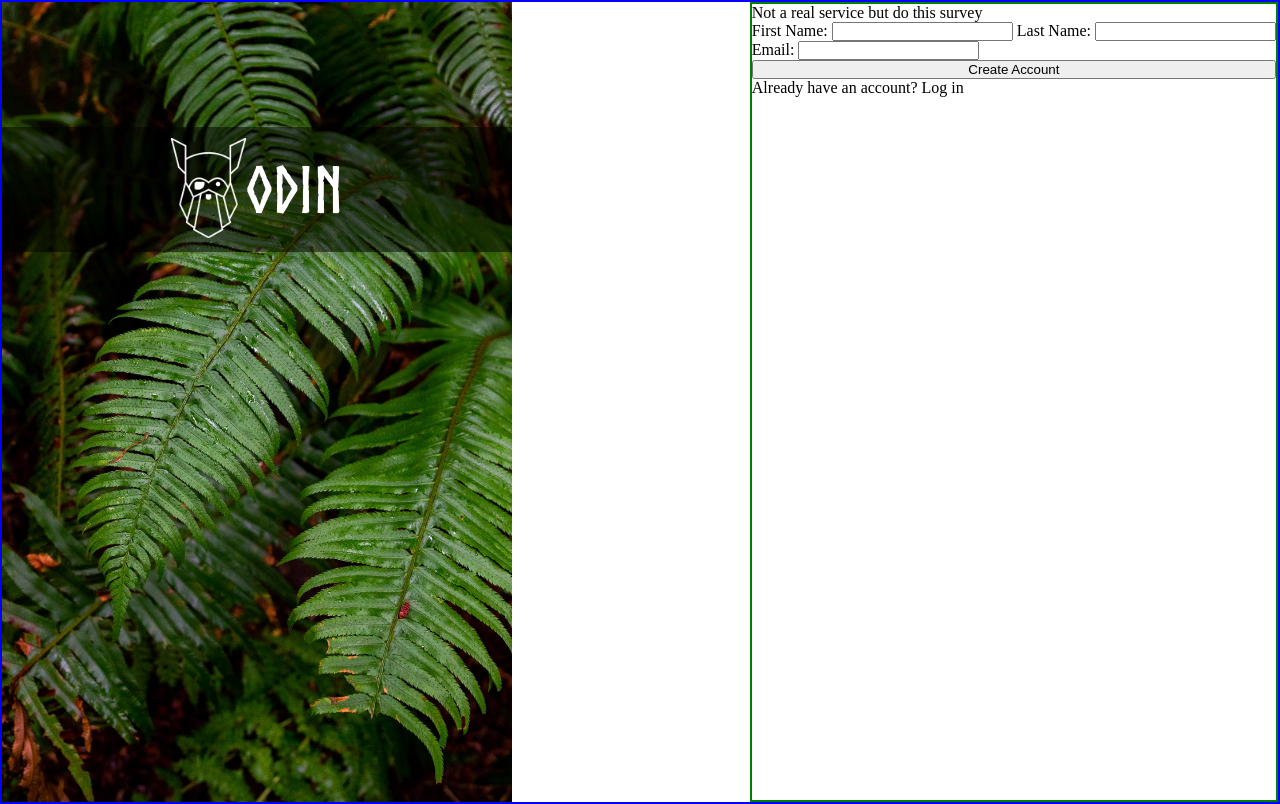
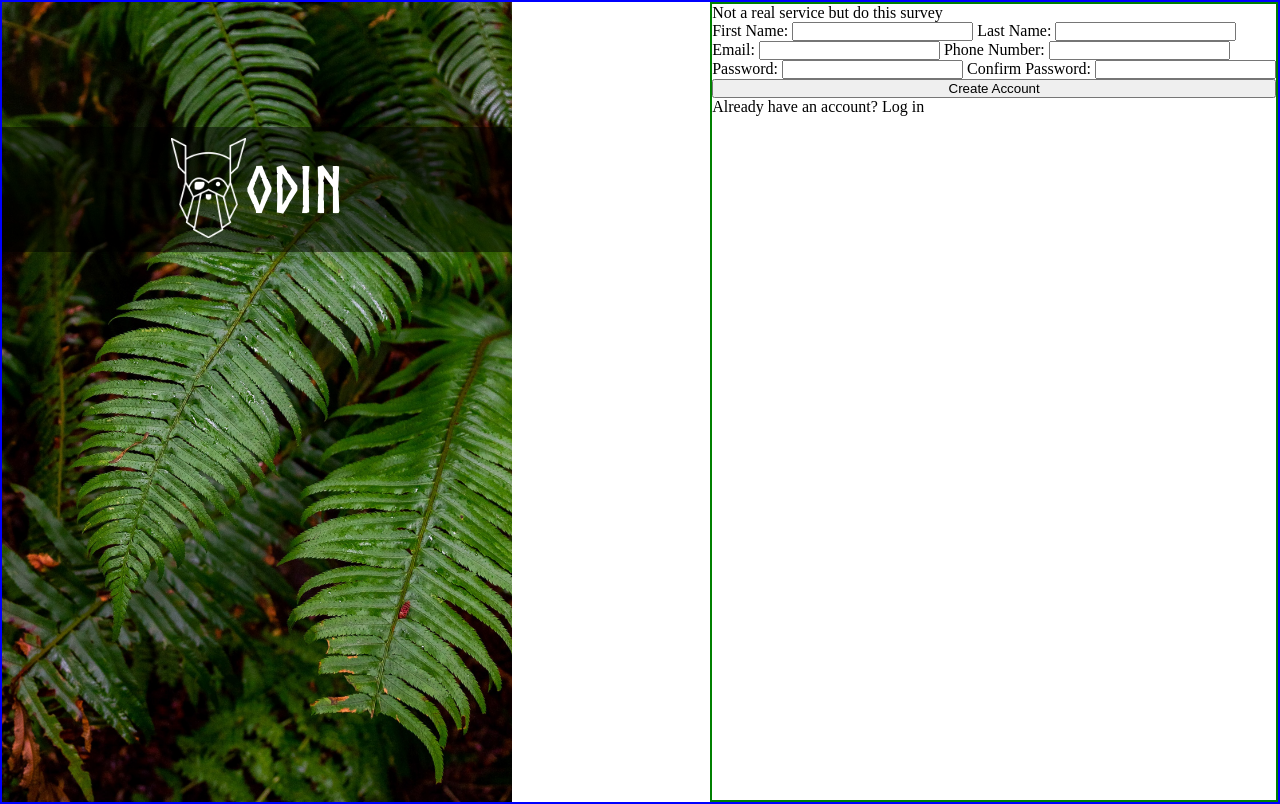
Before and after one commit to RossB92/op-forms-validation, a plain HTML site: page index.html in a window 1280 px wide. Drawn offline with Linux system fonts and the light colour scheme.

Commit message:
Add Appropriate form fields

```diff
--- a/index.html
+++ b/index.html
@@ -30,6 +30,18 @@
             <section class="second-row">
               <label for="email">Email: </label>
               <input type="email" name="email" id="email" />
+              <label for="phone">Phone Number: </label>
+              <input type="number" name="phone" id="phone" />
+            </section>
+            <section class="third-row">
+              <label for="password">Password: </label>
+              <input type="password" name="password" id="password" />
+              <label for="confirm-password">Confirm Password: </label
+              ><input
+                type="password"
+                name="confirm-password"
+                id="confirm-password"
+              />
             </section>
           </form>
         </div>
```
